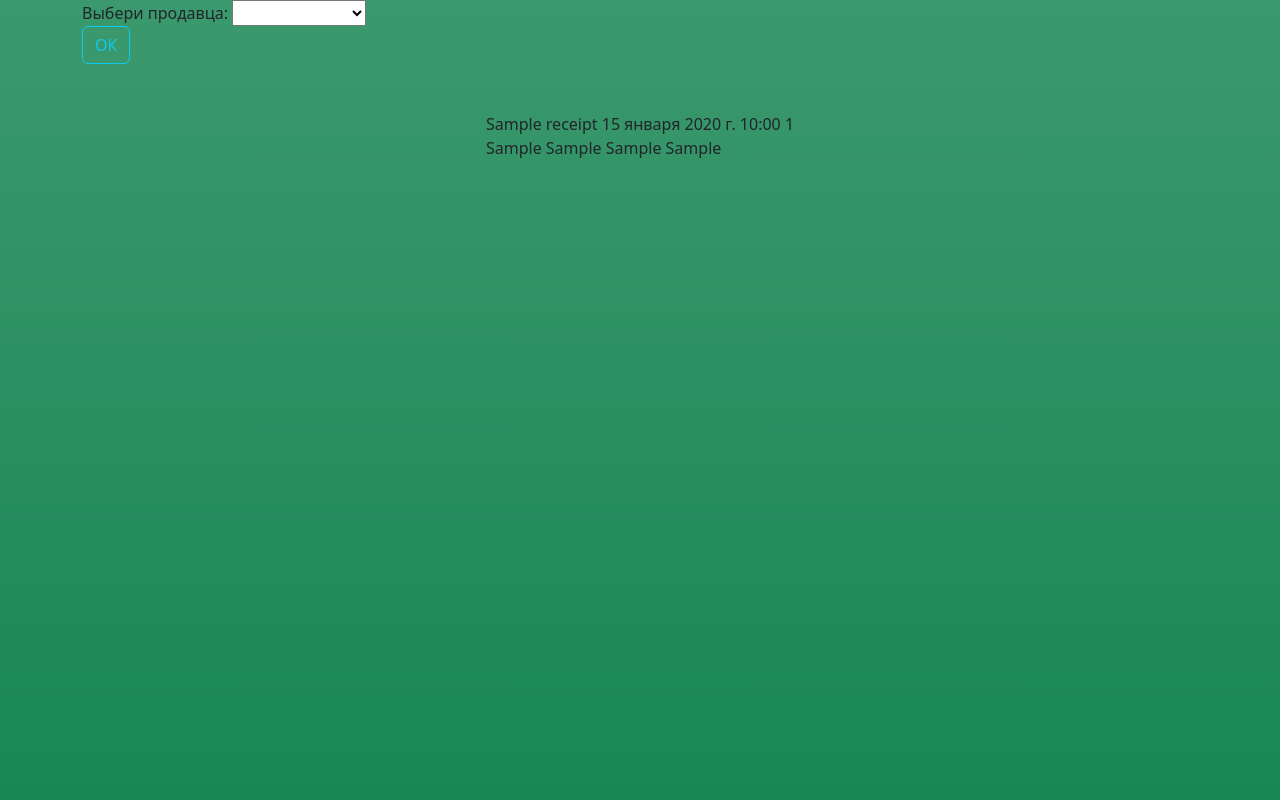
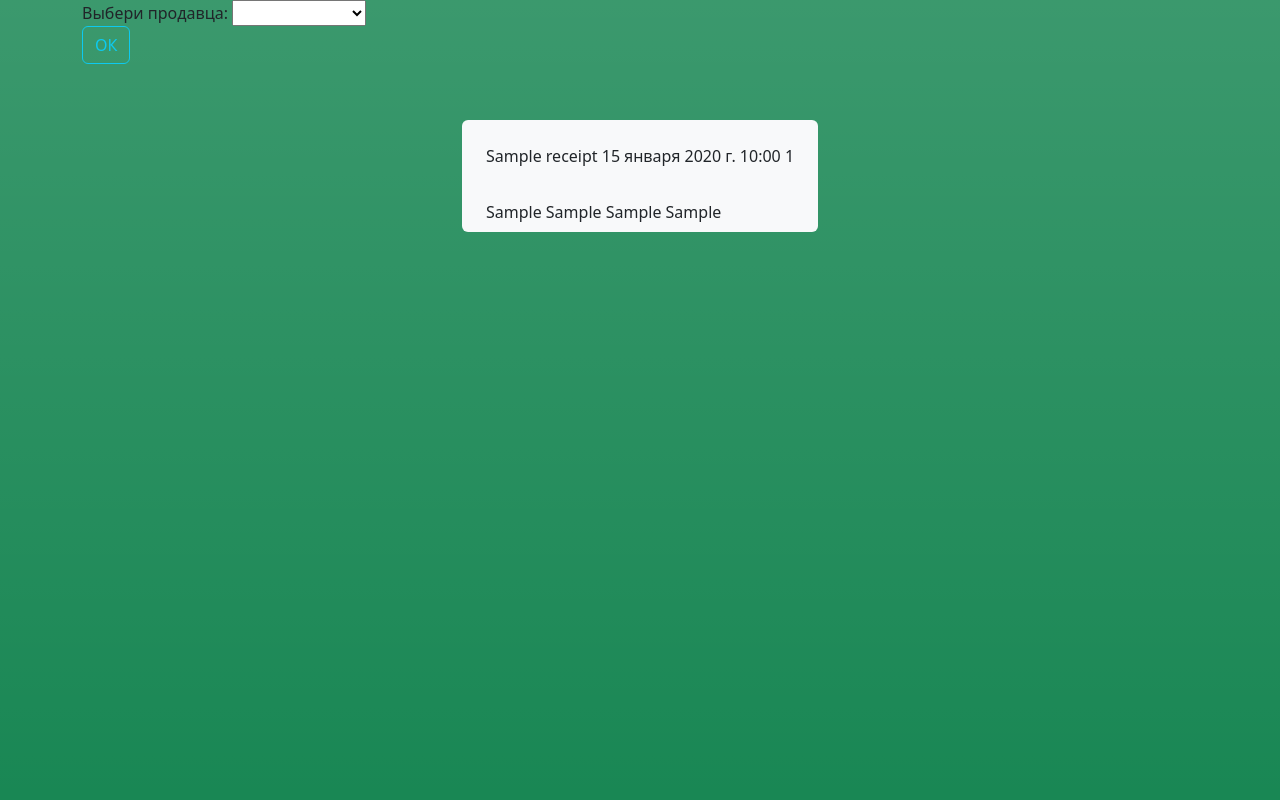
Before and after one commit to hlvm-app/hasta-la-vista-money, a Django app: template templates/receipts/receipts.html in a window 1280 px wide. Run offline with Django 4.2, Linux system fonts and the light colour scheme; the template is opened without the code that fills it: most values are stand-ins (such as "Sample title", 1, 10 or a date in 2020); data that the repository does not hold is empty; some libraries are stand-ins or nearby versions.

Commit message:
added the layout to html

```diff
--- a/templates/receipts/receipts.html
+++ b/templates/receipts/receipts.html
@@ -24,16 +24,16 @@
         </form>
         <div class="row mt-5">
             <div class="col-12">
-                <div class="d-flex flex-row text-break justify-content-around">
+                <div class="d-flex flex-row text-break justify-content-around ">
                     {% for receipt in receipts %}
-                        <p>
-                            <span class="strong text-wrap d-block">
+                        <p class="m-2 bg-light rounded-2">
+                            <span class="text-wrap d-block p-4">
                                 {{ receipt.name_seller }}
                                 {{ receipt.receipt_date }}
                                 {{ receipt.total_sum }}
                             </span>
                             {% for item in receipt.product_information %}
-                                <span class="wa  d-block">
+                                <span class="d-block px-4 py-2">
 
                                     {{ item.0 }}
                                     {{ item.1 }}
```
